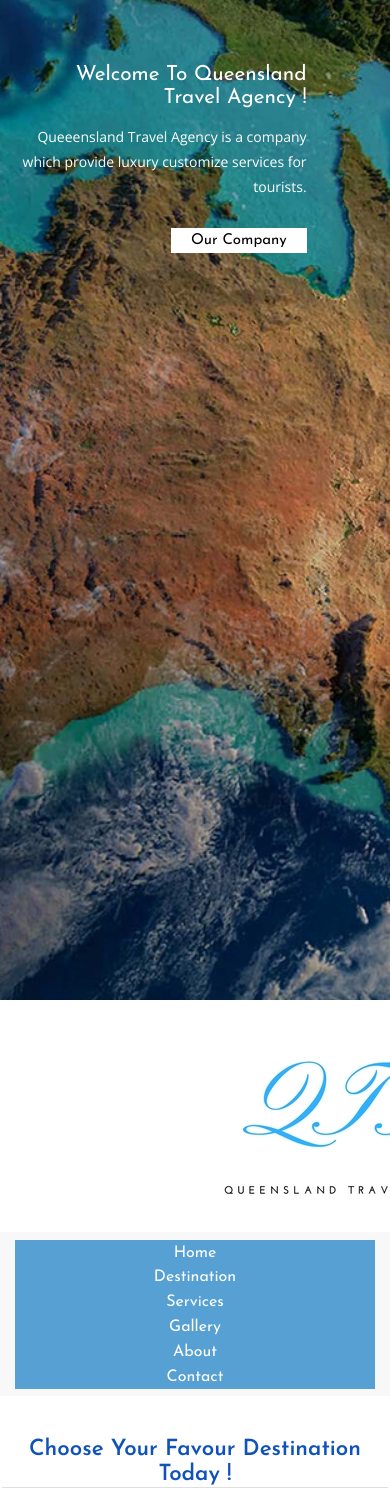
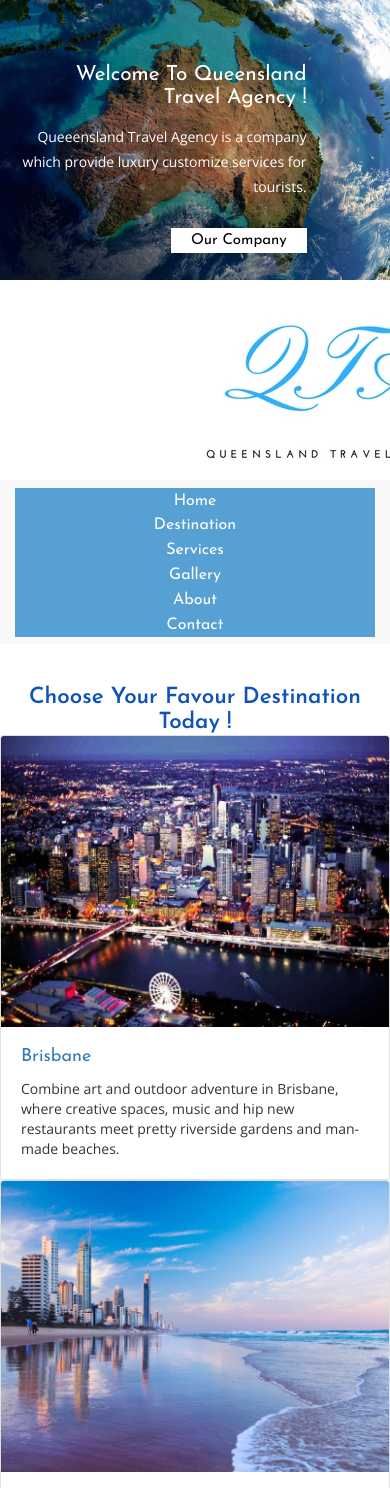
Before and after one commit to MatthewKaiLee/InFS3202, a PHP site: page / in a window 390 px wide; the page is wider, and only the part inside the window is pictured. Shown: the top 1488 px of that part. Run offline with PHP 8.4, Linux system fonts and the light colour scheme.

Commit message:
logo size

```diff
--- a/Travel/css/style.css
+++ b/Travel/css/style.css
@@ -34,7 +34,9 @@ body a:hover{
     background-size: cover;
 }
 
-
+.logo-image {
+	display: block;
+}
 
 /*-- header --*/
 .header {
@@ -1255,9 +1257,16 @@ p.aut,.history-right p{
 	.search i {
 		left: 13.8em;
 	}
-	.logo {
+	.logo-image-size {
+		/*min-height: 60%;
+		min-width: 60%;
 		/*margin-left: 9em;*/
 	}
+
+	.parallax {
+    	min-height: 600px;
+	}
+
 	.banner-info {
 		margin: 13em 0 1em 0em;
 	}
@@ -1292,6 +1301,14 @@ p.aut,.history-right p{
 	}
 	.banner-info {
 		width: 60%;
+	}
+
+	.logo-image-size {
+
+	}
+
+	.parallax {
+    	min-height: 500px;
 	}
 	.banner {
 		min-height: 500px;
@@ -1402,6 +1419,16 @@ p.aut,.history-right p{
 	.banner-info h1 {
 		font-size: 1.5em;
 	}
+
+	.logo-image {
+		/*min-width: 34.5%;
+		min-height: 34.5%;*/
+	}
+
+	.parallax {
+    	min-height: 345px;
+	}
+
 	.banner {
 		min-height: 345px;
 	}
@@ -1581,6 +1608,16 @@ p.aut,.history-right p{
 		width: 81%;
 		margin: 4em 0 1em 0em;
 	}
+
+	.logo-image {
+		/*min-width: 28%;
+		min-height: 28%;*/
+	}
+
+	.parallax {
+    	min-height: 280px;
+	}
+
 	.banner {
 		min-height: 280px;
 	}
@@ -1932,6 +1969,16 @@ p.aut,.history-right p{
 		width: 100%;
 		margin: 2em 0 1em 0em;
 	}
+
+	.logo-image-size {
+		/*width: 22%;
+		height: 22%;*/
+	}
+
+	.parallax {
+   	 	min-height: 220px;
+	}
+
 	.banner {
 		background: url(../images/queensland.jpg) no-repeat -130px 0px;
 		background-size: cover;
--- a/Travel/index.html
+++ b/Travel/index.html
@@ -82,20 +82,13 @@
 			</div>
 		</div>
 	</div>
-<div id="navbar">
-	<div class="container">
-		<!-- header -->
-		<div class="row">
-			<div class="header">
-				<div class="col-lg-4 col-md-4 col-sm-4 col-xs-4 col-xs-offset-4 col-md-offset-4 col-lg-offset-4 col-sm-offset-4">
-					<div class="logo">
-						<a href="index.html"><img class="leftlogo" src="images/logo.jpg" alt="logo"></a>
-					</div>
 
-					<div class="clearfix"> </div>
-				</div>
-			</div>
+	<!-- header -->
+	<div class="row">
+		<div class="col-lg-4 col-md-4 col-sm-4 col-xs-4 col-md-offset-4 col-lg-offset-4 col-sm-offset-4 col-xs-offset-4">
+			<a href="index.html" class="logo-image"><img class="logo-image-size"src="images/logo.jpg" alt="logo"></a>
 		</div>
+		<div class="clearfix"> </div>
 	</div>
 
 	<div class="container-fluid header-navigation" style="margin-bottom: 10px;">
@@ -110,7 +103,6 @@
 			</div>
 		</div>
 	</div>
-</div>
 <!-- //header -->
 <!-- banner -->
 <!--<div class="banner">
```
